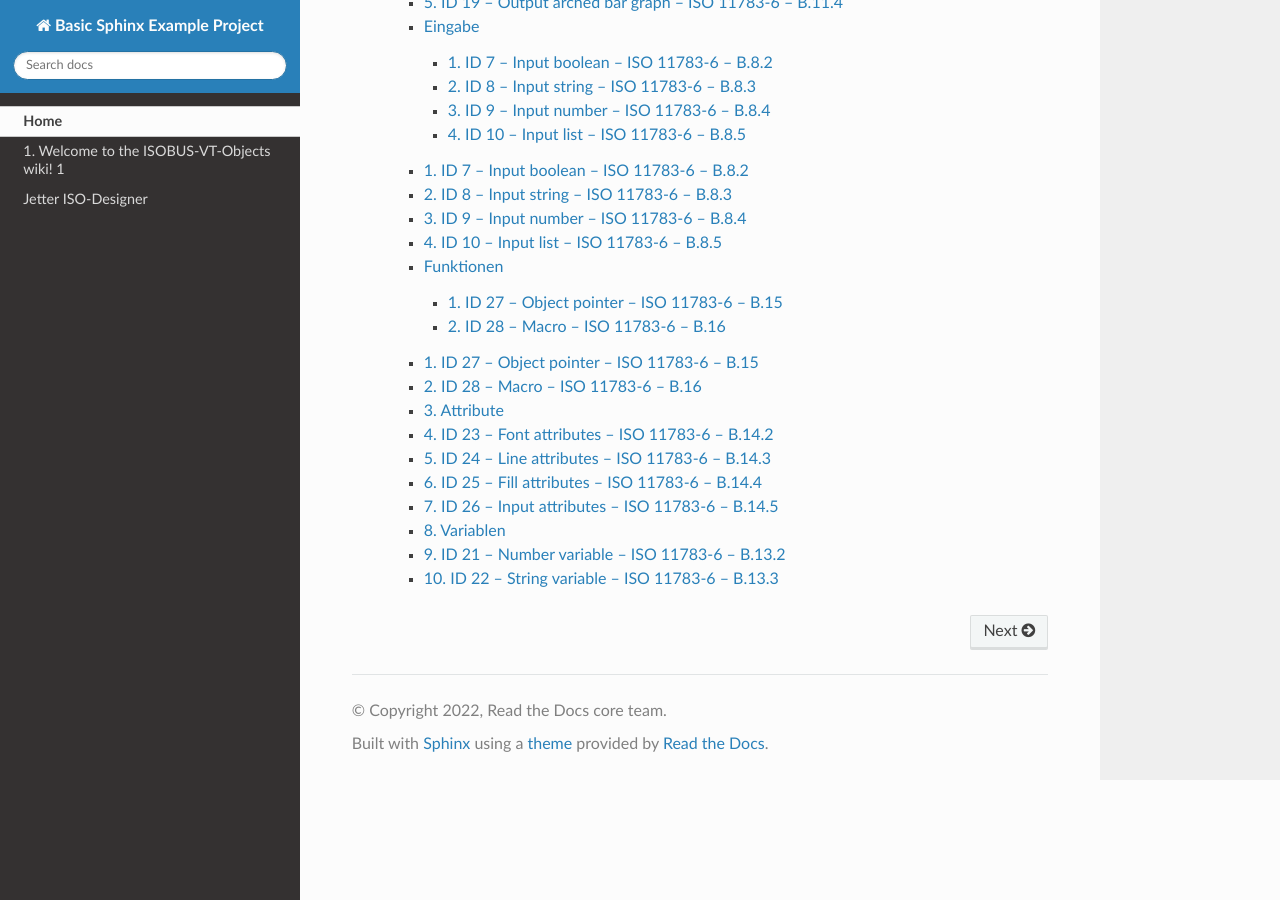
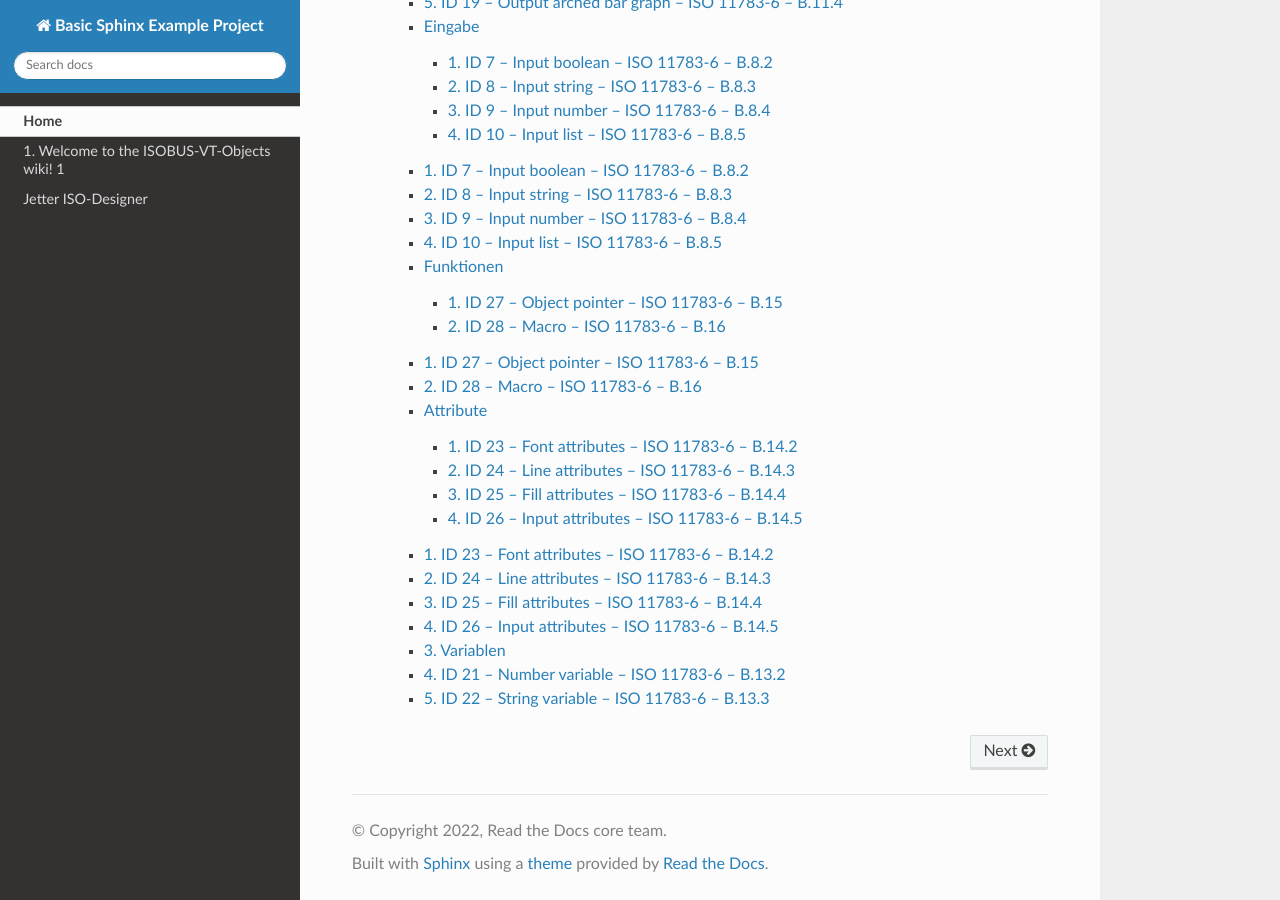
Before and after one commit to Meisterschulen-am-Ostbahnhof-Munchen/ISOBUS-VT-Objects-docs, a Sphinx documentation site: the page built from docs/index.rst, in a window 1280 px wide and 900 px high, scrolled down 2087 px. Built offline with Sphinx 7.4.7 and the Read the Docs theme 2.0.0, drawn with Linux system fonts in a browser that asks for light colours; pages that are not in the unit, such as notebooks, are missing from menus.

Commit message:
Update Attribute.rst

```diff
--- a/docs/Attribute.rst
+++ b/docs/Attribute.rst
@@ -1,5 +1,16 @@
 Attribute
 ===================================
+
+
+
+.. toctree::
+   :numbered:
+   :maxdepth: 9
+
+   ID-23-–-Font-attributes-–-ISO-11783-6-–-B.14.2
+   ID-24-–-Line-attributes-–-ISO-11783-6-–-B.14.3
+   ID-25-–-Fill-attributes-–-ISO-11783-6-–-B.14.4
+   ID-26-–-Input-attributes-–-ISO-11783-6-–-B.14.5
 
 ## Empfohlene Lektüre:
 
```
